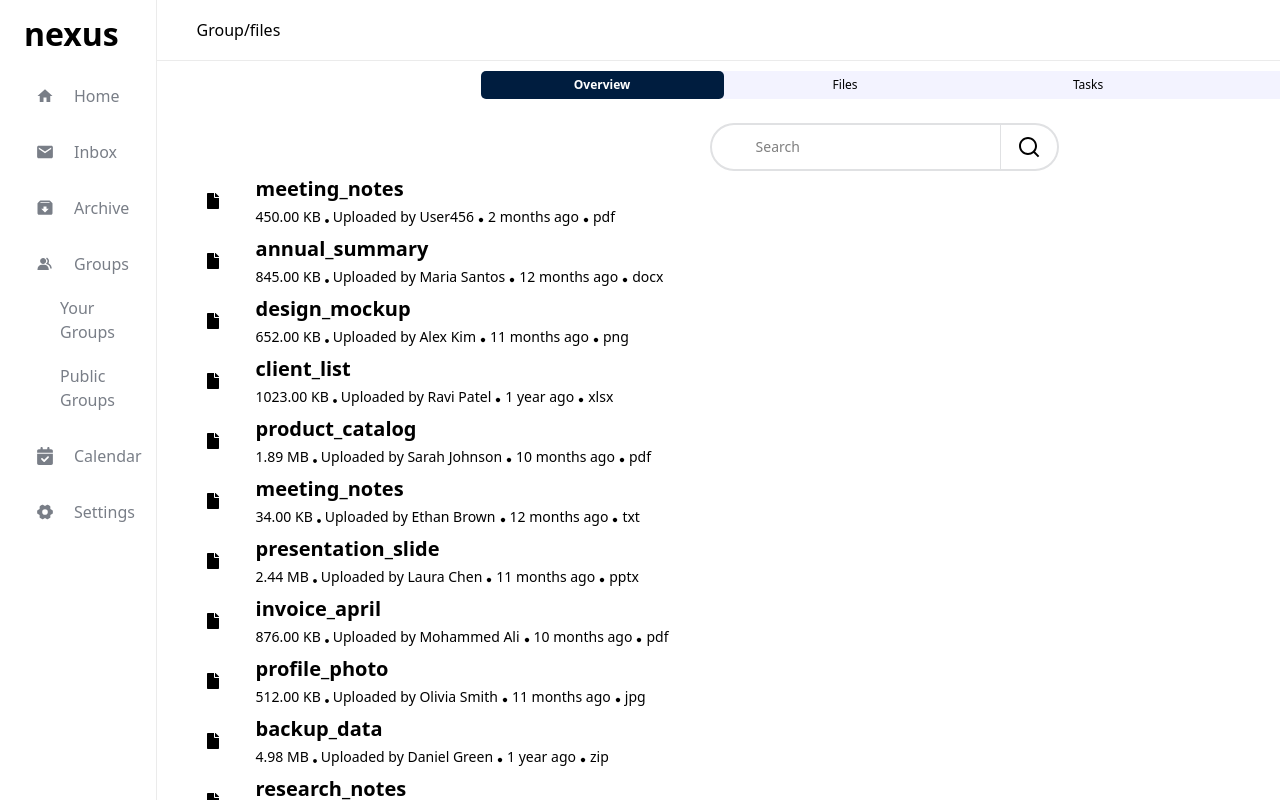
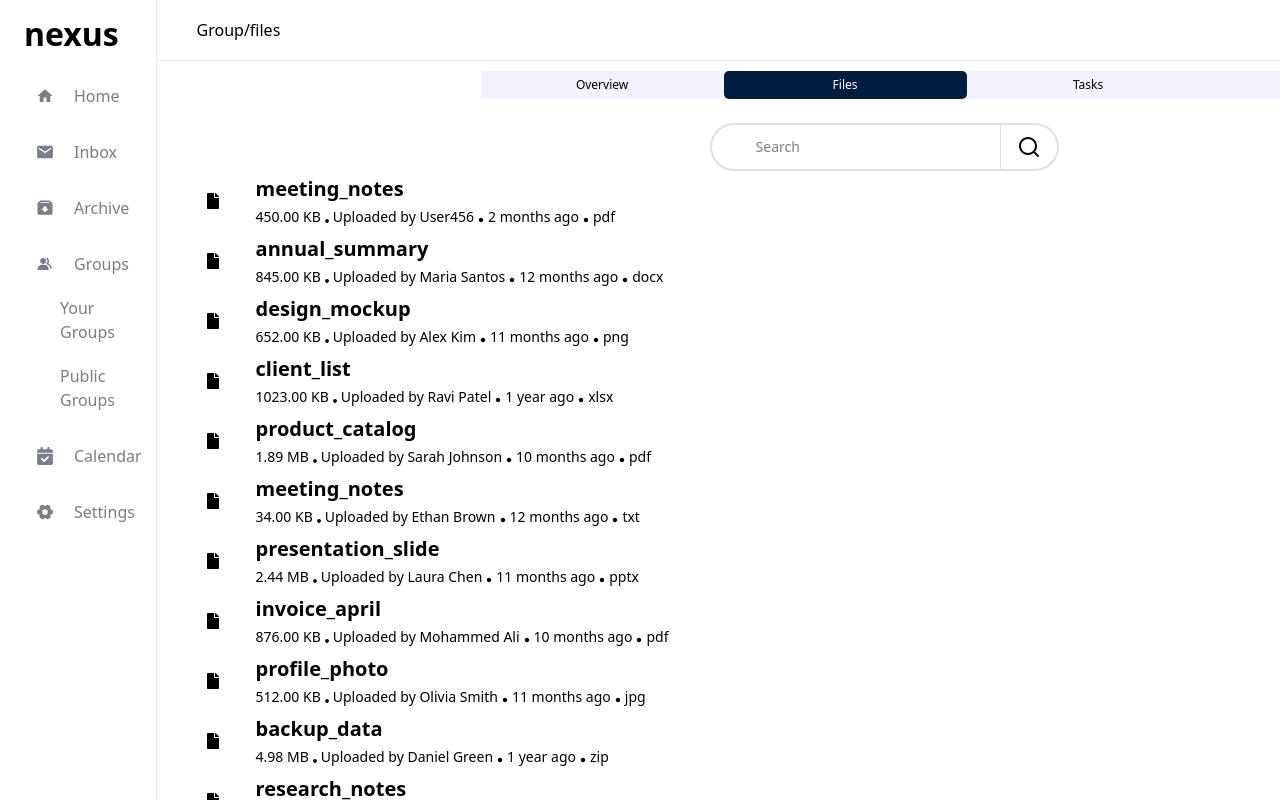
Before and after one commit to mebz2/nexus, a React (Vite) app in the folder client/: page /group/files in a window 1280 px wide. Shown: the top 800 px of the page. Built offline with nearby package versions, Linux system fonts and the light colour scheme.

Commit message:
fixed group navbar issues

```diff
--- a/client/src/components/GroupButton.tsx
+++ b/client/src/components/GroupButton.tsx
@@ -2,20 +2,20 @@ import { Link } from "react-router-dom";
 
 type ButtonProps = {
 	label: string;
-	active: string;
-	setActive: React.Dispatch<React.SetStateAction<string>>;
+	active: string | undefined;
+	setActive: React.Dispatch<React.SetStateAction<string | undefined>>;
 	path: string;
 };
 const NavbarButton = ({ label, active, setActive, path }: ButtonProps) => {
 	return (
 		<Link
 			to={path}
-			onClick={() => setActive(label)}
+			onClick={() => setActive(label.toLowerCase())}
 			className={`
 				w-full h-full
 				flex justify-center
 				items-center
-				${active == label
+				${active == label.toLowerCase()
 					? "bg-primary rounded-[5px] text-white hover:text-white hover:bg-black  "
 					: "bg-[#F3F3FF] text-black hover:bg-gray-300 "
 				}
--- a/client/src/components/OverviewBtn.tsx
+++ b/client/src/components/OverviewBtn.tsx
@@ -1,19 +1,24 @@
 import type { IconType } from "react-icons";
+import { useNavigate } from "react-router-dom";
 
 type OverviewProps = {
 	label: string;
 	Icon: IconType;
+	path: string;
 };
-const OverviewBtn = ({ label, Icon }: OverviewProps) => {
+const OverviewBtn = ({ label, Icon, path }: OverviewProps) => {
+	const navigate = useNavigate();
 	return (
 		<button
 			className="bg-primary w-[90%] h-[13%]
 						flex items-center pl-4 rounded-sm text-white
 						cursor-pointer outline-none hover:shadow-xl
 						hover:font-semibold gap-5"
+			onClick={() => navigate(`/group/${path}`)}
 		>
 			<Icon />
 			{label}
+
 		</button>
 
 	);
--- a/client/src/pages/Group/Group.tsx
+++ b/client/src/pages/Group/Group.tsx
@@ -1,9 +1,13 @@
 import { useState } from "react";
 import { Outlet } from "react-router-dom";
 import { Layout, GroupButton } from "@/components";
+import { useLocation } from "react-router-dom";
 
 export default function Group() {
-	const [active, setActive] = useState<string>("Overview");
+	const location = useLocation();
+	const segments: string[] = location.pathname.split('/').filter(Boolean);
+	const lastPath: string | undefined = segments.pop();
+	const [active, setActive] = useState<string | undefined>(lastPath);
 	return (
 		<Layout>
 			{/*content*/}
--- a/client/src/pages/Group/subpages/Overview.tsx
+++ b/client/src/pages/Group/subpages/Overview.tsx
@@ -19,21 +19,25 @@ const Overview = () => {
 					<OverviewBtn
 						Icon={IoMdCloudUpload}
 						label="Upload Files"
+						path="addfile"
 					/>
 
 					<OverviewBtn
 						Icon={MdOutlineAdd}
 						label="Add Task"
+						path="addfile"
 					/>
 
 					<OverviewBtn
 						Icon={IoMdPersonAdd}
 						label="Add Member"
+						path="addfile"
 					/>
 
 					<OverviewBtn
 						Icon={IoMdSettings}
 						label="Settings"
+						path="addfile"
 					/>
 
 				</div>
```
